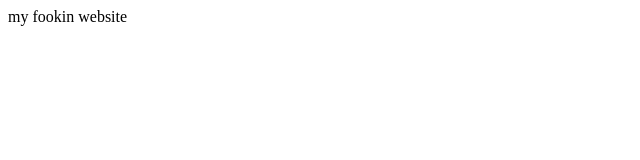
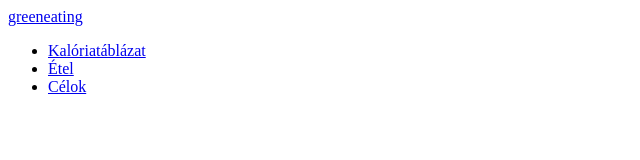
Before and after one commit to DomjanZs/project_greeneating_trepo, a plain HTML site: page greeneating_website/index.html in a window 1280 px wide. Shown: the whole page, without its empty margins (0-640 px from the left). Drawn offline with Linux system fonts and the light colour scheme; files whose address does not match are found by name.

Commit message:
navbar_keret
navbar html keret

```diff
--- a/greeneating_website/index.html
+++ b/greeneating_website/index.html
@@ -1,8 +1,20 @@
 <!DOCTYPE html>
+<head>
 <meta charset="UTF-8">
-<meta name="viewport" content="width=device-width, initial-scale=1">
-<link rel="stylesheet" href="C:\Users\user\Desktop\project_greeneating\greeneating_website\project.css">
+<meta name="viewport" content="width=device-width, initial-scale=1.0">
+<link rel="stylesheet" href="project.css">
+<title> Green Eating </title>
+</head>
 <body>
-    my fookin website
+    <nav class="navbar">
+        <a href="#" class="navbar-brand">greeneating</a>
+        <ul>
+            <li><a href="#">Kalóriatáblázat</a></li>
+            <li><a href="#">Étel</a></li>
+            <li><a href="#">Célok</a></li>
+        </ul>
+    </nav>
+
+    <script>src="main.js"</script>
 </body>
 </html>
```
Also changed, not shown: greeneating_website/logo/Readme.txt (added), greeneating_website/logo/onlinelogomaker-080420-2335-0981-2000-transparent.png (added), greeneating_website/logo/onlinelogomaker-080420-2335-0981-500.jpg (added), greeneating_website/logo/onlinelogomaker-080420-2335-0981.png (added), greeneating_website/logo/onlinelogomaker-080420-2335-0981.svg (added), greeneating_website/main.js (added), 1 other file.
